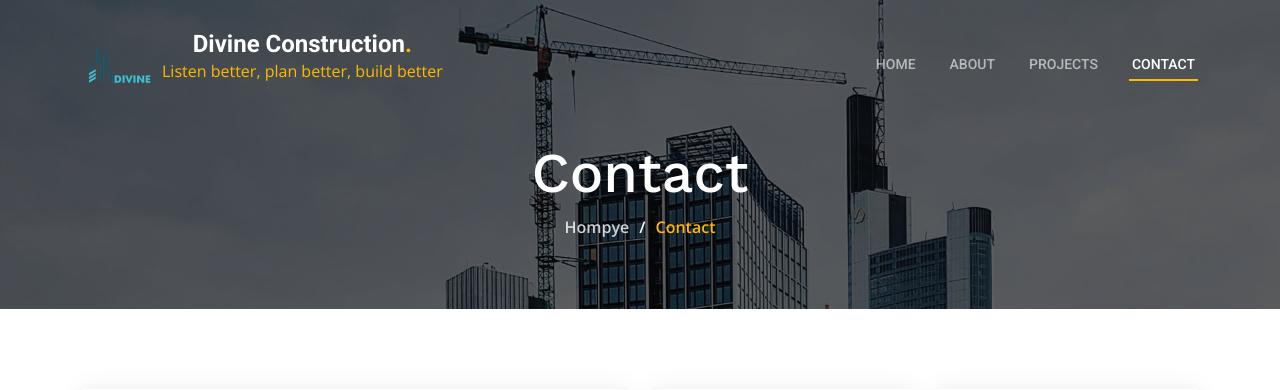
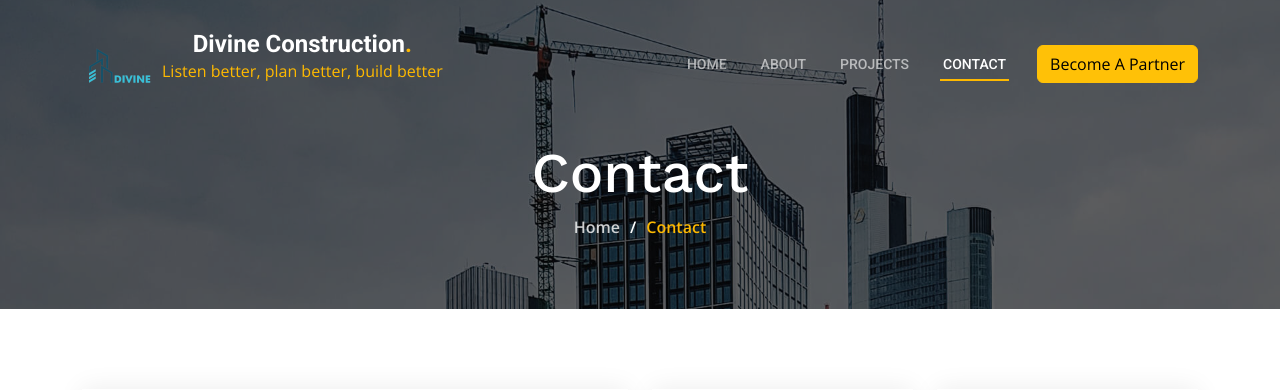
Before and after one commit to majumdersubhanu/divineconstruction, a Django app: page /contact/ in a window 1280 px wide. Shown: the top 390 px of the page. Run offline with Django 5.2, Linux system fonts and the light colour scheme; some libraries are stand-ins or nearby versions.

Commit message:
become a partner

```diff
--- a/app/urls.py
+++ b/app/urls.py
@@ -11,3 +11,7 @@ urlpatterns = [
                   path('projects/', views.projects, name='projects'),
                   path('contact/', views.contact, name='contact'),
               ] + static(settings.MEDIA_URL, document_root=settings.MEDIA_ROOT)
+
+if settings.DEBUG:
+    urlpatterns += static(settings.MEDIA_URL, document_root=settings.MEDIA_ROOT)
+    urlpatterns += static(settings.STATIC_URL, document_root=settings.STATIC_ROOT)
--- a/templates/base.html
+++ b/templates/base.html
@@ -63,6 +63,12 @@
                        class={% if request.path == '/projects/' %}active{% endif %}>Projects</a></li>
                 <li><a href="{% url 'divineConstruction:contact' %}"
                        class={% if request.path == '/contact/' %}active{% endif %}>Contact</a></li>
+
+                <li>
+                    <button type="button" class="btn btn-warning">Become A Partner</button>
+
+                </li>
+
             </ul>
         </nav>
         <!-- .navbar -->
--- a/templates/contact.html
+++ b/templates/contact.html
@@ -16,7 +16,7 @@
 
                 <h2>Contact</h2>
                 <ol>
-                    <li><a href="{% url 'divineConstruction:index' %}">Hompye</a></li>
+                    <li><a href="{% url 'divineConstruction:index' %}">Home</a></li>
                     <li>Contact</li>
                 </ol>
 
```
